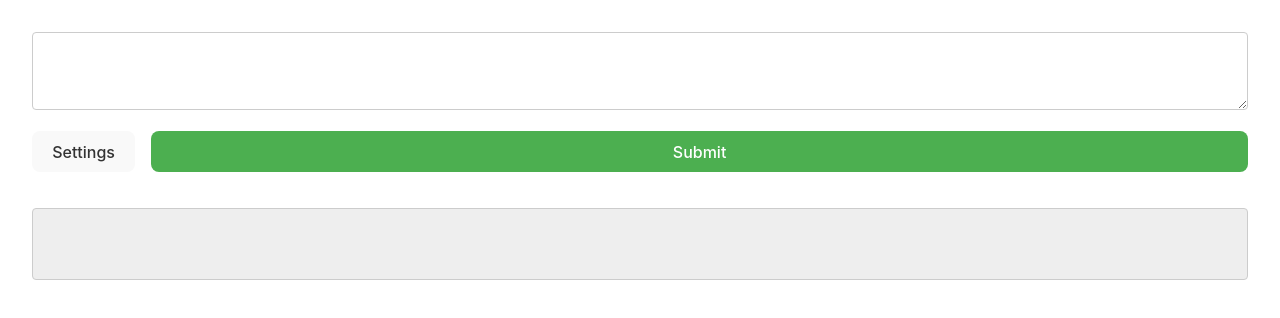
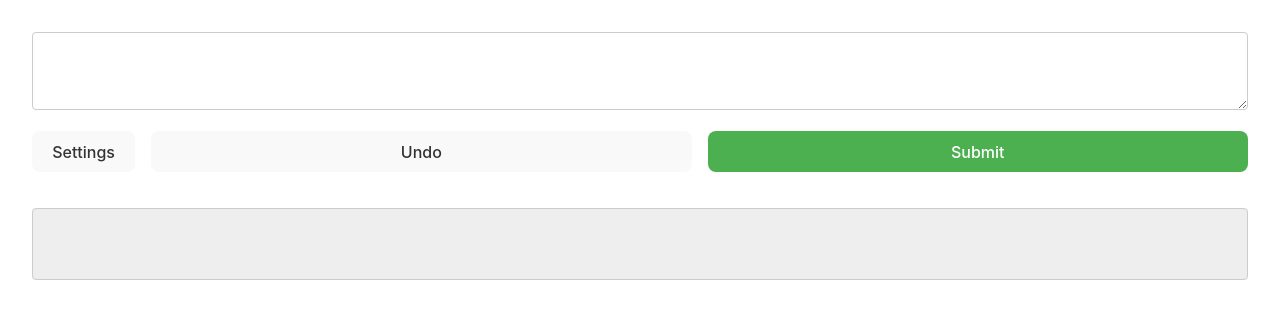
Before and after one commit to dwidge/ai-data-capture, a React (Vite) app: page / in a window 1280 px wide. Shown: the top 318 px of the page. Built offline with nearby package versions, Linux system fonts and the light colour scheme.

Commit message:
Add Undo button to delete last added rows

```diff
--- a/src/Chat.css
+++ b/src/Chat.css
@@ -106,6 +106,11 @@ button {
   color: white;
 }
 
+.undo-button {
+  background-color: #756532;
+  color: white;
+}
+
 .export-button {
   background-color: #327534; /* Green */
   color: white;
--- a/src/Chat.tsx
+++ b/src/Chat.tsx
@@ -108,6 +108,14 @@ export const OpenAIChat: React.FC = () => {
     }
   };
 
+  const deleteHighlightedRows = () => {
+    const newCumulativeCSV = cumulativeCSV.filter(
+      (_, index) => !highlightedRows.includes(index)
+    );
+    setCumulativeCSV(newCumulativeCSV);
+    setHighlightedRows([]);
+  };
+
   return (
     <div className="main-container">
       <div className="user-input-container">
@@ -130,6 +138,13 @@ export const OpenAIChat: React.FC = () => {
             style={{ flex: 0 }}
           >
             Settings
+          </button>
+          <button
+            onClick={deleteHighlightedRows}
+            className={highlightedRows.length > 0 ? "undo-button" : ""}
+            disabled={highlightedRows.length === 0}
+          >
+            Undo
           </button>
           <button
             onClick={handleSubmit}
```
